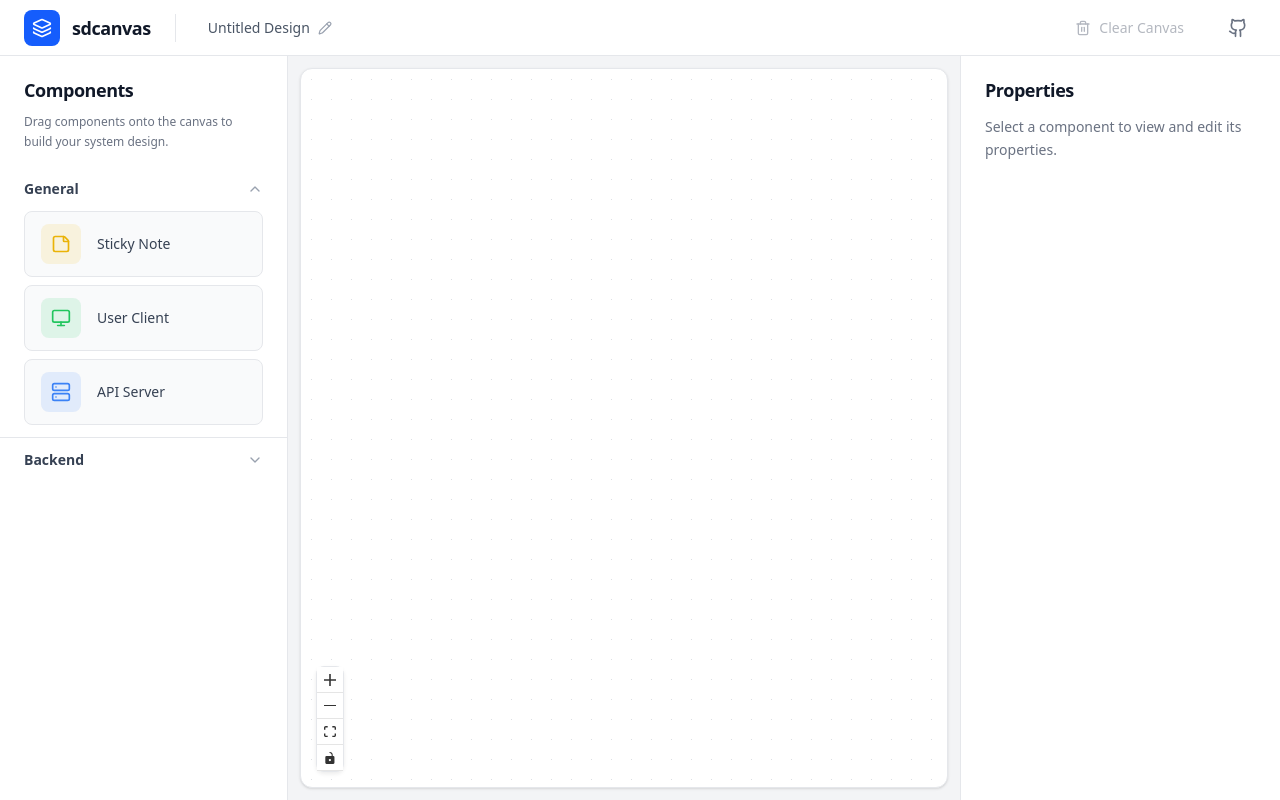
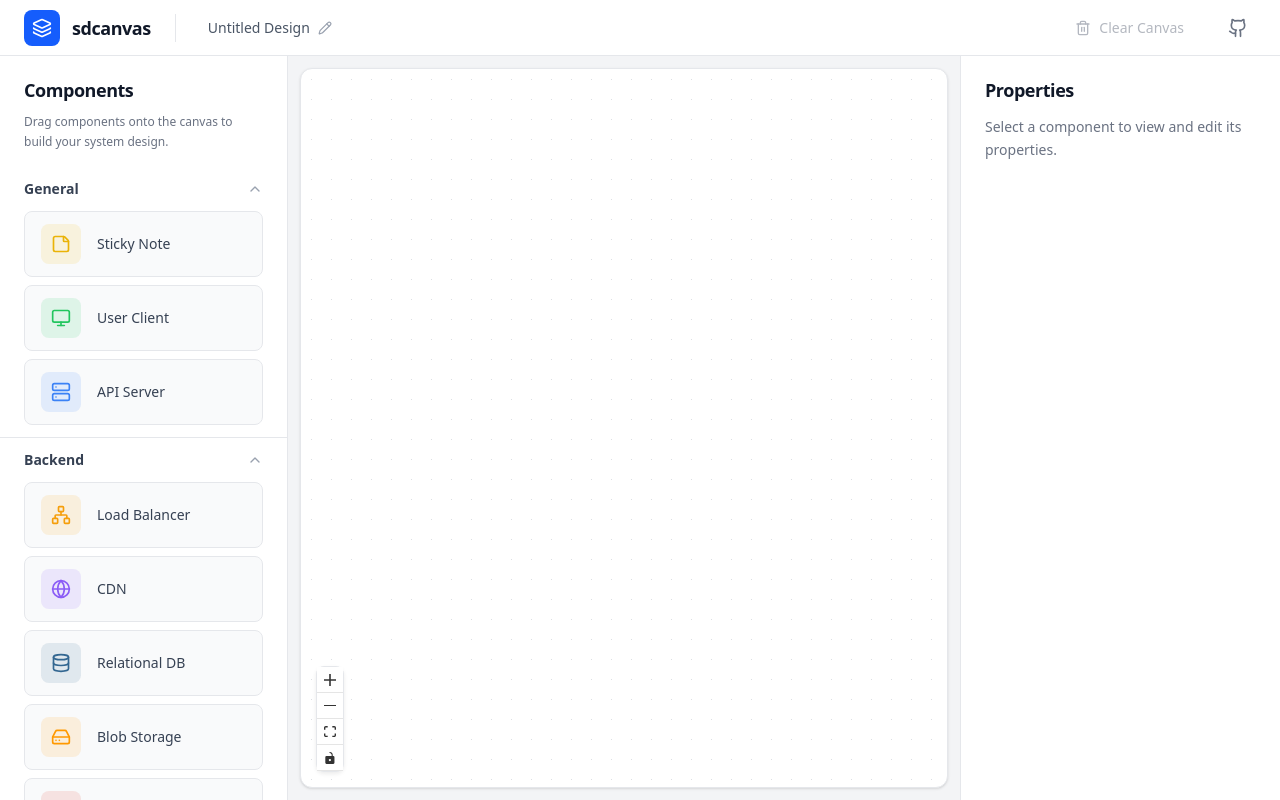
Before and after one commit to tommy-xr/sdcanvas, a React (Vite) app: page / in a window 1280 px wide. Built offline with nearby package versions, Linux system fonts and the light colour scheme.

Commit message:
fix: expand both accordions by default

```diff
--- a/src/components/Sidebar/ComponentPalette.tsx
+++ b/src/components/Sidebar/ComponentPalette.tsx
@@ -204,8 +204,8 @@ export function ComponentPalette() {
         </p>
       </div>
       <div className="flex-1 overflow-y-auto pb-5">
-        {sections.map((section, index) => (
-          <AccordionSection key={section.title} section={section} defaultOpen={index === 0} />
+        {sections.map((section) => (
+          <AccordionSection key={section.title} section={section} defaultOpen />
         ))}
       </div>
     </div>
```
Also changed, not shown: 1 other file (tests, documents, lock files or other folders).
